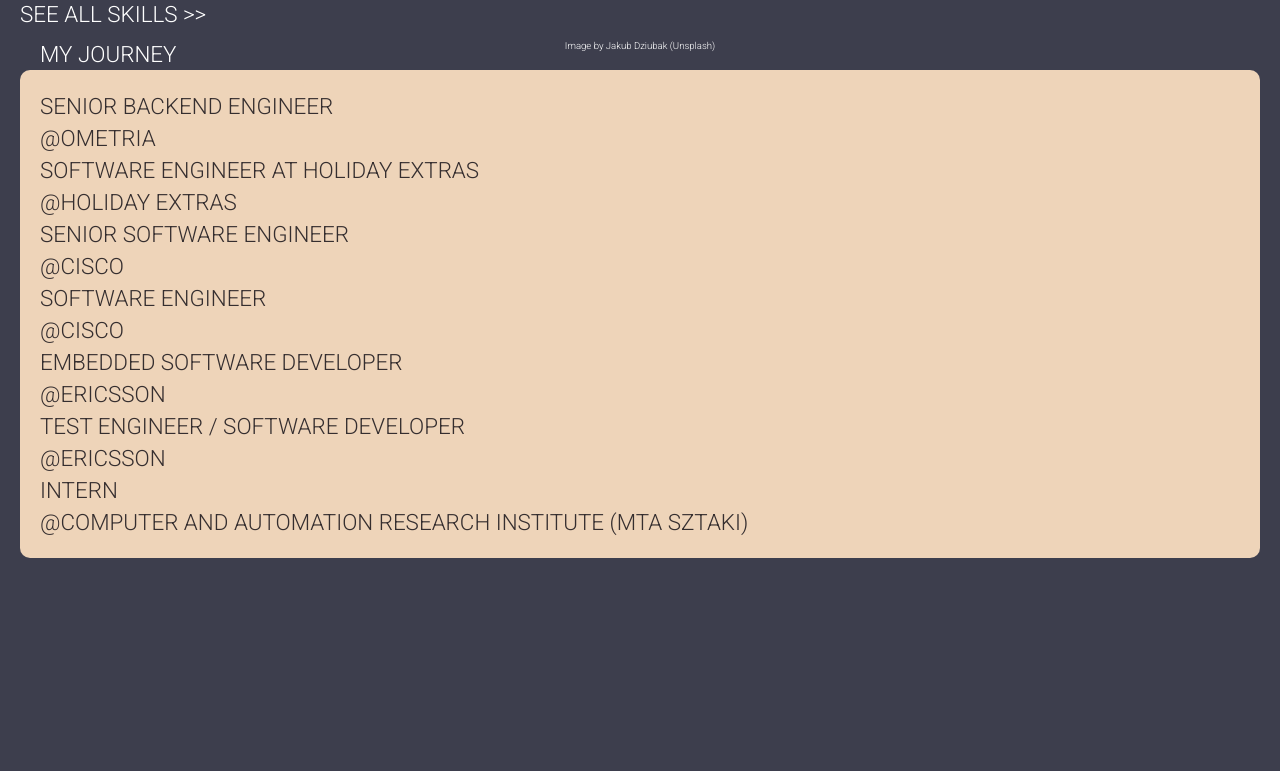
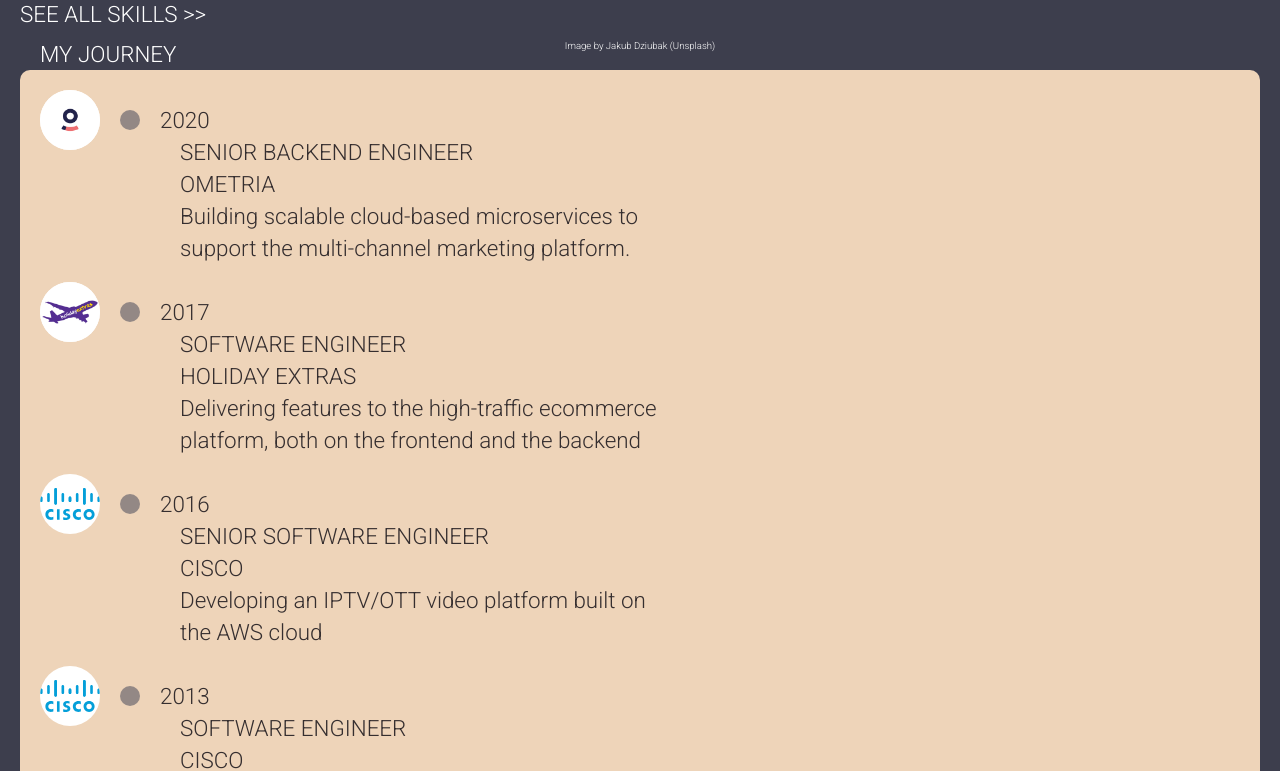
Before and after one commit to pehor/myportfoliowebsite, a Next.js app: page / in a window 1280 px wide. Shown: the part 1136-1907 px from the top of the page. Before the commit the page ends 1726 px from the top, so only its background shows below. Built offline with nearby package versions, Linux system fonts and the light colour scheme.

Commit message:
Adding timeline TODO fix the vertical line

```diff
--- a/content/jobs.js
+++ b/content/jobs.js
@@ -8,7 +8,7 @@
     logo: '/ometria-logo.png'
   },
   {
-    title: 'Software Engineer at Holiday Extras',
+    title: 'Software Engineer',
     company: 'Holiday Extras',
     description: 'Delivering features to the high-traffic ecommerce platform, both on the frontend and the backend',
     dates: 'September 2017 - July 2020',
--- a/src/commonStyles/common.scss
+++ b/src/commonStyles/common.scss
@@ -1,5 +1,6 @@
 @import './tools';
+@import './variables';
 
 .containerCentered {
-  @include centered(1000px);
+  @include centered($max-body-width);
 }
--- a/src/commonStyles/variables.scss
+++ b/src/commonStyles/variables.scss
@@ -3,7 +3,7 @@
 $palette2: #eed4b9; // cream
 $palette3: #352e2f; // softer black
 $palette4: #938885; // lighter grey
-$palette5: #938885; // darker grey
+$palette5: #5A5250; // darker grey
 
 
 $background-color: $palette1;
@@ -17,3 +17,5 @@
 $main-font-size: 1.4rem;
 $large-font-size: 1.6rem;
 $main-line-height: 2rem;
+
+$max-body-width: 1000px;
--- a/src/components/myJourneyCard.jsx
+++ b/src/components/myJourneyCard.jsx
@@ -11,11 +11,31 @@
         <div>
           { props.jobs.map((job, index) => {
             return (
-              <p key={ index }>
-                { job.title.toUpperCase() }
-                <br/>
-                @{ job.company.toUpperCase() }
-              </p>
+              <div key={ index } className={ styles.job }>
+                <div className={ styles.verticalCentered }>
+                  <div className={ styles.logo }>
+                    <img src={ job.logo }/>
+                  </div>
+                  <div className={ cx(styles.verticalBar, index === 0 ? styles.first : '') }>
+                    <div className={ styles.dot }></div>
+                  </div>
+                  <div className={ styles.yearAndDetails }>
+                    <div className={ cx(commonStyles.left, styles.year) }>
+                      { job.year }
+                    </div>
+                    <div className={ cx(commonStyles.right, styles.details) }>
+                      { job.title.toUpperCase() }
+                      <br/>
+                      { job.company.toUpperCase() }
+                      <br/>
+                      { job.description }
+                    </div>
+                    <div className={ commonStyles.clear }></div>
+                  </div>
+                </div>
+
+
+              </div>
             )
           })}
         </div>
--- a/src/components/myJourneyCard.module.scss
+++ b/src/components/myJourneyCard.module.scss
@@ -1,3 +1,74 @@
+@import "../commonStyles/variables.scss";
+
+$logo-size: 60px;
+$dot-size: 20px;
+$gutter-width: 20px;
+
 .myJourneyCard {
+  .job {
+    //overflow: hidden;
+    padding-bottom: 2rem;
+  }
+  .verticalCentered {
+    display: flex;
+  }
+  .logo {
+    display: flex;
+    min-width: $logo-size;
+    max-width: $logo-size;
+    height: $logo-size;
+    overflow: hidden;
+    border-radius: 50%;
+    background: white;
+
+    img {
+      margin: auto auto;
+      width: 100%;
+      height: auto;
+    }
+  }
+
+  .verticalBar {
+    background: $diagram-color-dark;
+    min-width: $dot-size;
+    max-width: $dot-size;
+    position: relative;
+    height: 100%;
+    margin-left: $gutter-width;
+
+  }
+  .verticalBar.first {
+    top: $logo-size / 2;
+  }
+
+  .dot {
+    min-width: $dot-size;
+    max-width: $dot-size;
+    height: $dot-size;
+    border-radius: 50%;
+    background: $diagram-color-light;
+    position: absolute;
+    top: $logo-size / 2 - $dot-size / 2;
+  }
+
+  .first .dot {
+    top: -$dot-size / 2;
+  }
+
+  .yearAndDetails {
+    margin-left: $gutter-width;
+    margin-top: -$main-line-height / 2;
+    position: relative;
+    top: $logo-size / 2;
+    padding-bottom: $main-line-height / 2;
+  }
+
+  .year {
+  }
+
+  .details {
+    max-width: $max-body-width /2;
+    margin-left: $gutter-width;
+  }
 
 }
```
